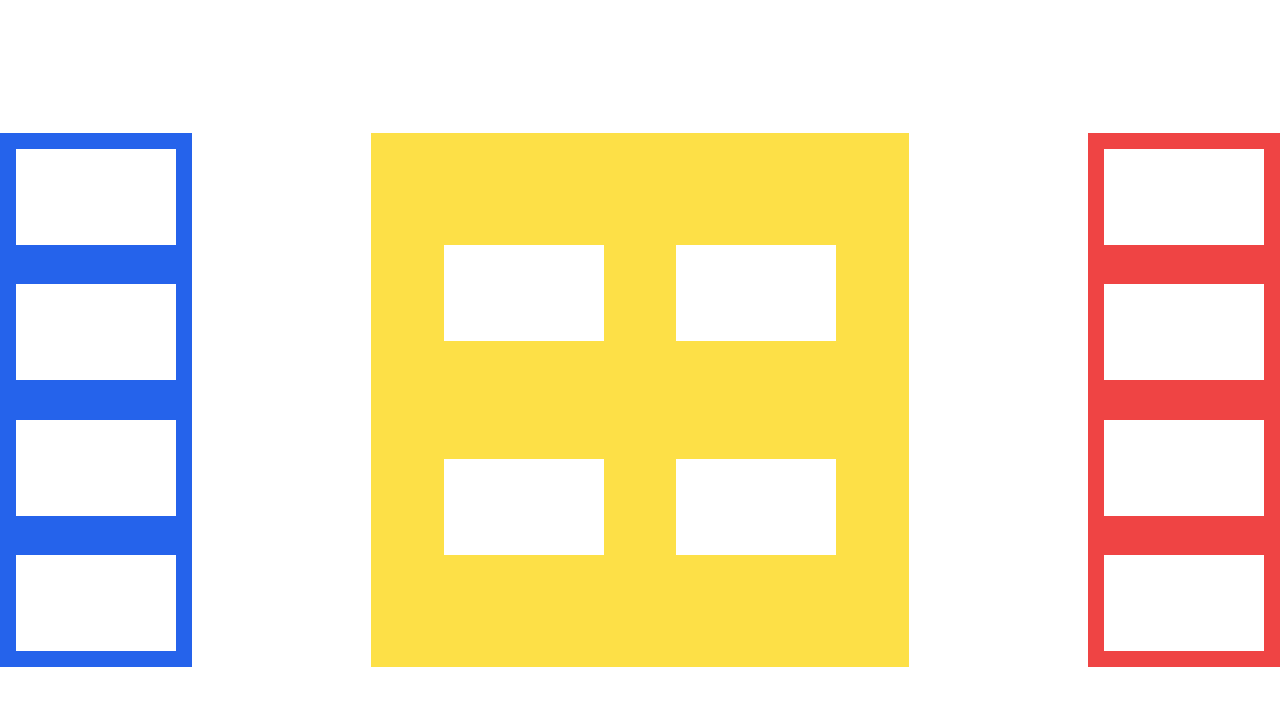
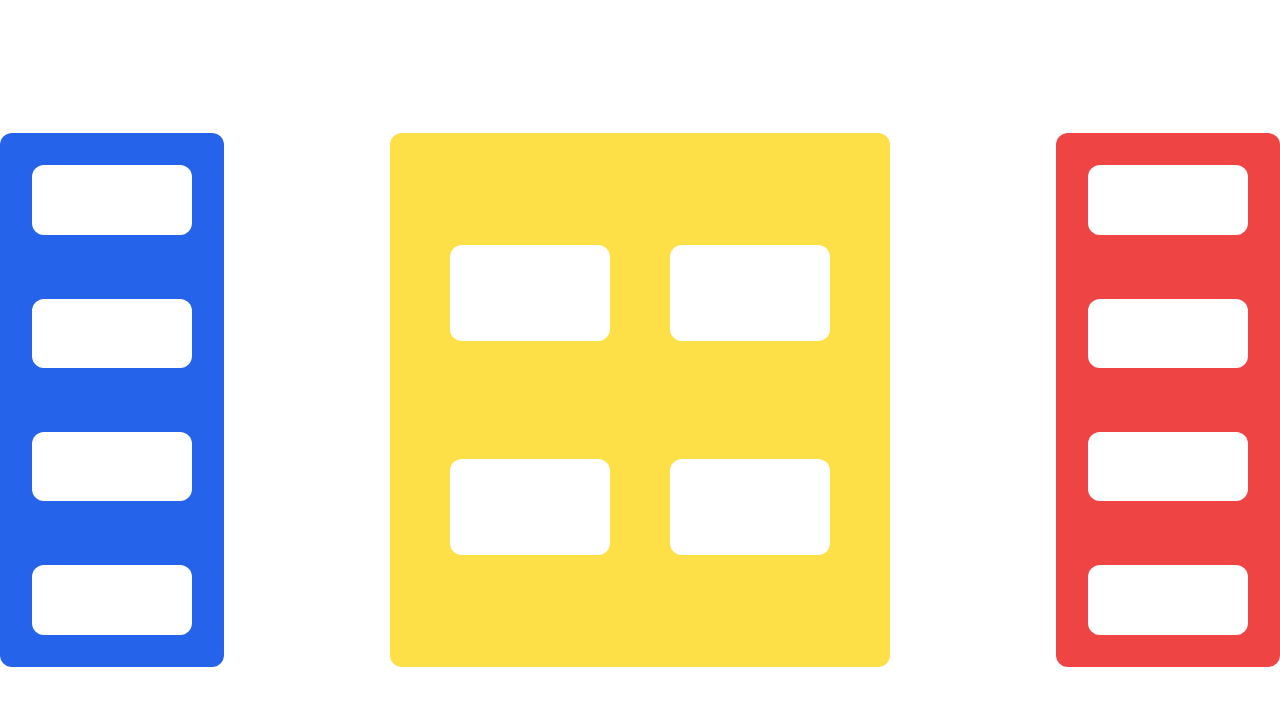
Before and after one commit to NaikAayush/clash-of-cards, an Angular app in the folder webapp/: page /gaem in a window 1280 px wide. Shown: the top 706 px of the page. Built offline with nearby package versions, Linux system fonts and the light colour scheme.

Commit message:
round and more margin

```diff
--- a/webapp/src/app/components/gaem/gaem.component.html
+++ b/webapp/src/app/components/gaem/gaem.component.html
@@ -1,28 +1,28 @@
 <div class="game-board h-screen w-screen">
-  <div class="player-deck bg-blue-600 flex flex-col justify-between">
-    <div class="w-40 h-24 bg-white m-4"></div>
-    <div class="w-40 h-24 bg-white m-4"></div>
-    <div class="w-40 h-24 bg-white m-4"></div>
-    <div class="w-40 h-24 bg-white m-4"></div>
+  <div class="player-deck rounded-xl bg-blue-600 flex flex-col justify-between">
+    <div class="w-40 h-24 bg-white m-8 rounded-xl"></div>
+    <div class="w-40 h-24 bg-white m-8 rounded-xl"></div>
+    <div class="w-40 h-24 bg-white m-8 rounded-xl"></div>
+    <div class="w-40 h-24 bg-white m-8 rounded-xl"></div>
   </div>
-  <div class="fight-area bg-yellow-300">
+  <div class="fight-area rounded-xl bg-yellow-300">
     <div
-      class="enemy-slot-1 bg-white w-40 h-24 justify-center self-center"
+      class="enemy-slot-1 bg-white w-40 h-24 justify-center self-center rounded-xl"
     ></div>
     <div
-      class="enemy-slot-2 bg-white w-40 h-24 justify-center self-center"
+      class="enemy-slot-2 bg-white w-40 h-24 justify-center self-center rounded-xl"
     ></div>
     <div
-      class="player-slot-2 bg-white w-40 h-24 justify-center self-center"
+      class="player-slot-2 bg-white w-40 h-24 justify-center self-center rounded-xl"
     ></div>
     <div
-      class="player-slot-1 bg-white w-40 h-24 justify-center self-center"
+      class="player-slot-1 bg-white w-40 h-24 justify-center self-center rounded-xl"
     ></div>
   </div>
-  <div class="enemy-deck bg-red-500 flex flex-col justify-between">
-    <div class="w-40 h-24 bg-white m-4"></div>
-    <div class="w-40 h-24 bg-white m-4"></div>
-    <div class="w-40 h-24 bg-white m-4"></div>
-    <div class="w-40 h-24 bg-white m-4"></div>
+  <div class="enemy-deck rounded-xl bg-red-500 flex flex-col justify-between">
+    <div class="w-40 h-24 bg-white m-8 rounded-xl"></div>
+    <div class="w-40 h-24 bg-white m-8 rounded-xl"></div>
+    <div class="w-40 h-24 bg-white m-8 rounded-xl"></div>
+    <div class="w-40 h-24 bg-white m-8 rounded-xl"></div>
   </div>
 </div>
```
